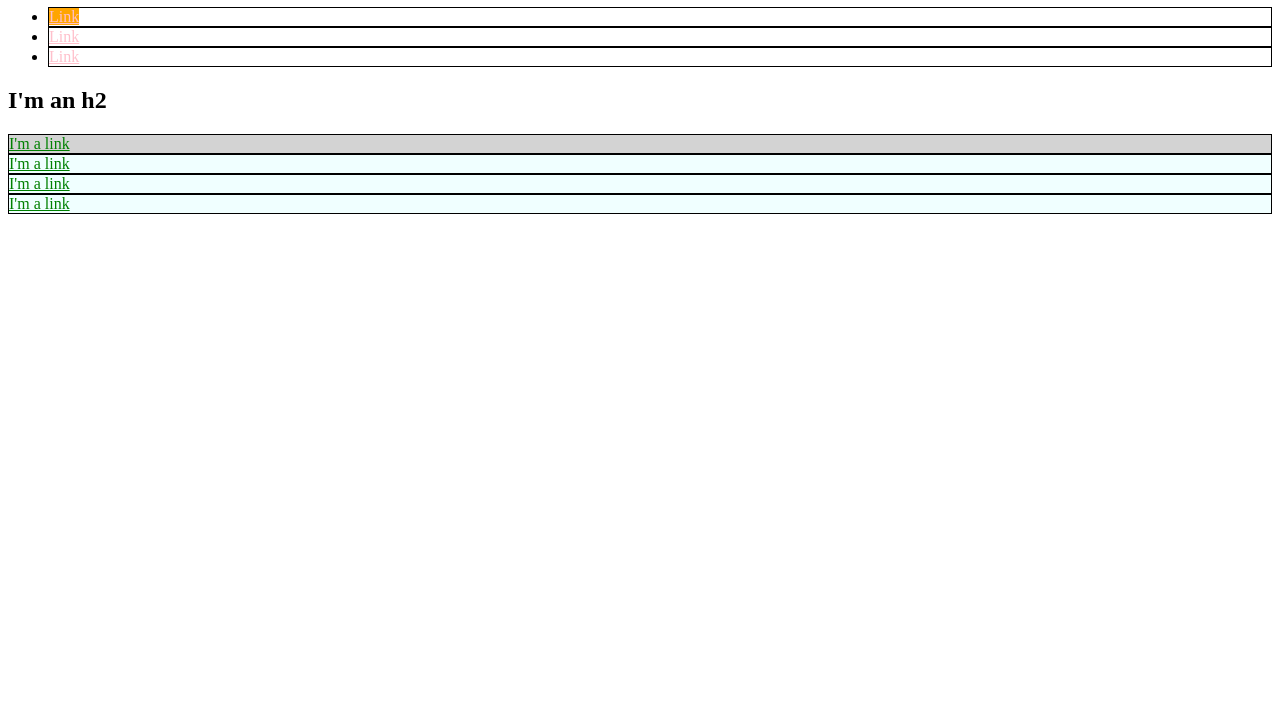
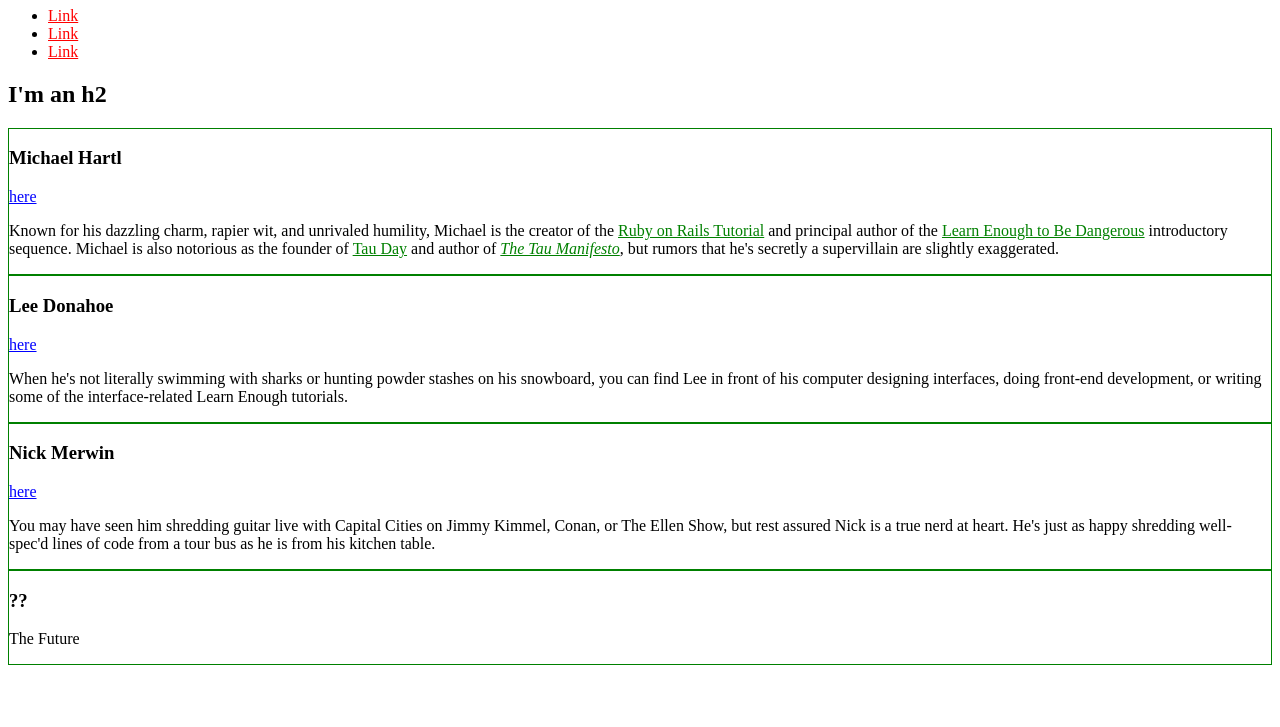
Before and after one commit to john-w-c/john-w-c.github.io, a plain HTML site: page index.html in a window 1280 px wide. Shown: the part 73-800 px from the top of the page. Drawn offline with Linux system fonts and the light colour scheme.

Commit message:
Finish ch 2

```diff
--- a/index.html
+++ b/index.html
@@ -4,43 +4,33 @@
     <title>Test Page: Don't Panic</title>
     <meta charset="utf-8">
     <style>
+      /* GLOBAL STYLES */
       a {
         color: red;
       }
-      div {
-        border: 1px solid black;
+
+      /* SOCIAL STYLES */
+      .social-link {
+        color: blue;
       }
-      div a {
-        color: green;
-      }
-      li {
-        border: 1px solid black;
-      }
-      li a {
-        color: pink;
-      }
-      #exec-bio {
-        background-color: lightgray;
-      }
-      #orange-background {
-        background-color: orange;
-      }
-      .azure-background {
-        background-color: azure;
-      }
+
+      /* BIO STYLES */
       .bio-box {
         border: 1px solid black;
       }
-      .bio-box a {
+      .bio-copy a {
         color: green;
+      }
+      div.bio-box {
+        border: 1px solid green;
       }
     </style>
   </head>
   <body>
-    <h1>I'm an h1</h1>
+    <h1 class="social-link">I'm an h1</h1>
     <ul>
       <li>
-        <a href="http://example.com/" id="orange-background">Link</a>
+        <a href="http://example.com/">Link</a>
       </li>
       <li>
         <a href="http://example.com/">Link</a>
@@ -50,17 +40,54 @@
       </li>
     </ul>
     <h2>I'm an h2</h2>
-    <div id="exec-bio" class="bio-box azure-background">
-      <a href="http://example.com/">I'm a link</a>
+    <div class="bio-box">
+      <h3>Michael Hartl</h3>
+      <a href="http://twitter.com/mhartl" class="social-link">here</a>
+      <div class="bio-copy">
+        <p>
+          Known for his dazzling charm, rapier wit, and unrivaled humility,
+          Michael is the creator of the
+          <a href="http://railstutorial.org/">Ruby on Rails
+          Tutorial</a> and principal author of the
+          <a href="https://learnenough.com/">
+          Learn Enough to Be Dangerous</a> introductory sequence. Michael
+          is also notorious as the founder of
+          <a href="http://tauday.com/">Tau Day</a> and author of
+          <a href="http://tauday.com/tau-manifesto"><em>The Tau
+          Manifesto</em></a>, but rumors that he's secretly a supervillain
+          are slightly exaggerated.
+        </p>
+      </div>
     </div>
-    <div class="bio-box azure-background">
-      <a href="http://example.com/">I'm a link</a>
+    <div class="bio-box">
+      <h3>Lee Donahoe</h3>
+      <a href="https://twitter.com/leedonahoe" class="social-link">here</a>
+      <div class="bio-copy">
+        <p>
+          When he's not literally swimming with sharks or hunting powder stashes on
+          his snowboard, you can find Lee in front of his computer designing
+          interfaces, doing front-end development, or writing some of the
+          interface-related Learn Enough tutorials.
+        </p>
+      </div>
     </div>
-    <div class="bio-box azure-background">
-      <a href="http://example.com/">I'm a link</a>
+    <div class="bio-box">
+      <h3>Nick Merwin</h3>
+      <a href="https://twitter.com/nickmerwin" class="social-link">here</a>
+      <div class="bio-copy">
+        <p>
+          You may have seen him shredding guitar live with Capital Cities on Jimmy
+          Kimmel, Conan, or The Ellen Show, but rest assured Nick is a true nerd at
+          heart. He's just as happy shredding well-spec'd lines of code from a tour
+          bus as he is from his kitchen table.
+        </p>
+      </div>
     </div>
-    <div class="bio-box azure-background">
-      <a href="http://example.com/">I'm a link</a>
+    <div class="bio-box">
+      <h3>??</h3>
+      <p>
+        The Future
+      </p>
     </div>
   </body>
 </html>
```
